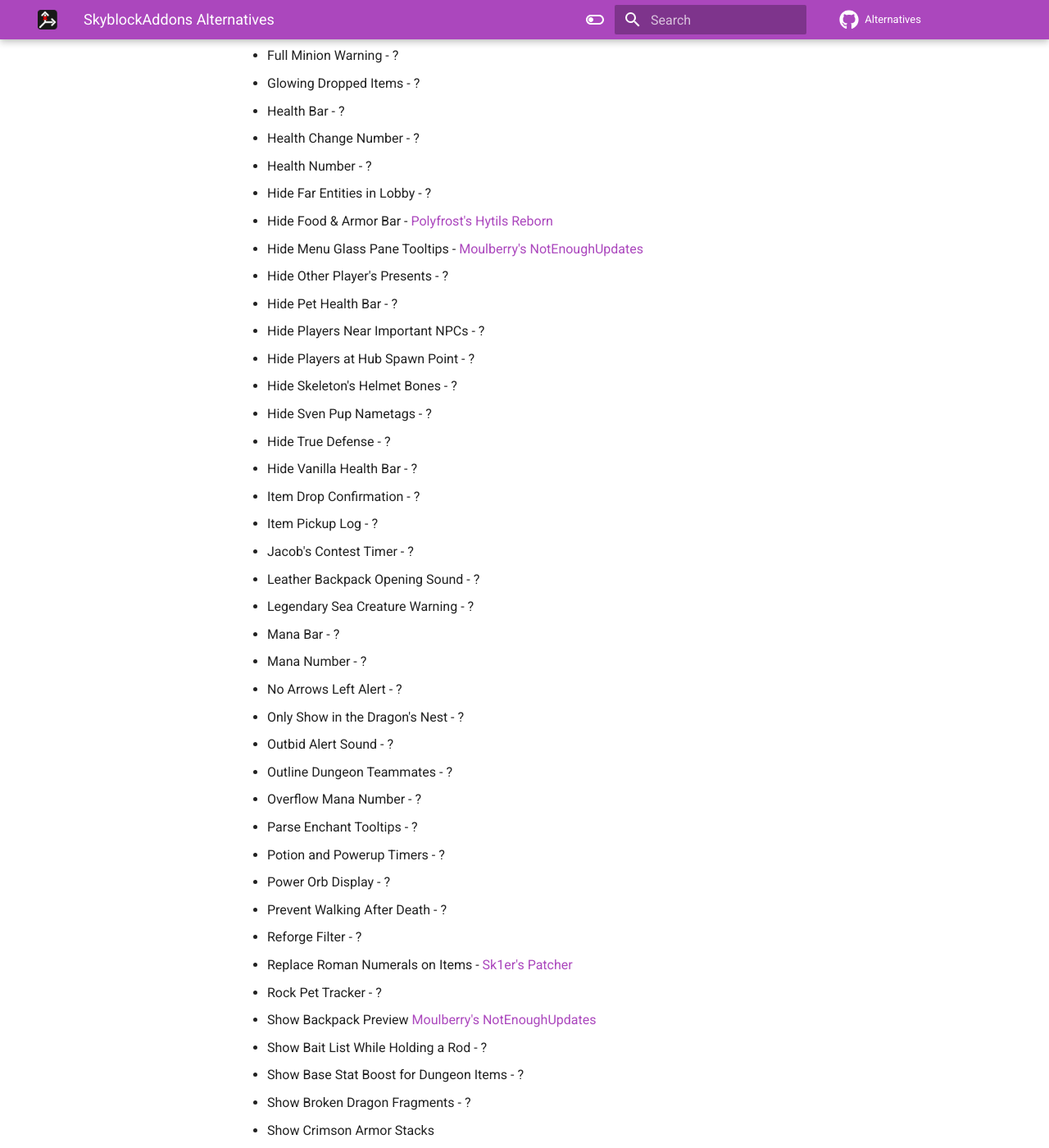
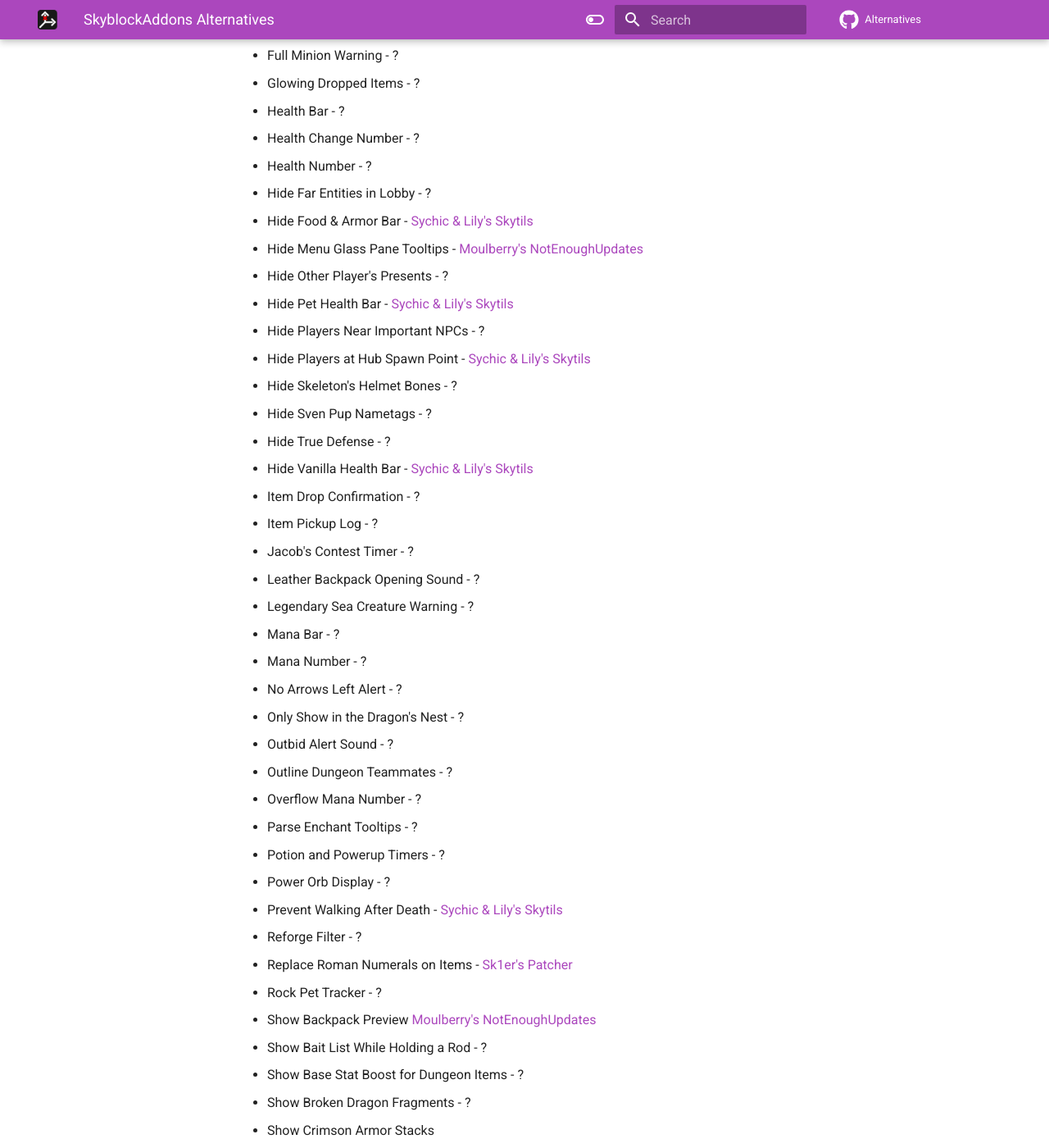
Before and after one commit to MicrocontrollersDev/Alternatives, an MkDocs documentation site: the page built from docs/1.8.9/skyblockaddons.md, in a window 1280 px wide and 1400 px high, scrolled down 1516 px. Shown: the whole window at 82% size. Built offline with MkDocs 1.6.1 and Material for MkDocs 9.7.7, drawn with Linux system fonts in a browser that asks for light colours; comment, search, counter and statistics services are not loaded; some of the changed text lies outside the part shown.

Commit message:
skytils 1.5.1 features

```diff
--- a/docs/1.8.9/skyblockaddons.md
+++ b/docs/1.8.9/skyblockaddons.md
@@ -22,15 +22,15 @@
 * Defence Percentage - ?
 * Defence Symbol - ?
 * Disable Boss Messages - ?
-* Disable Enderman Teleportation
-* Disable Location Not Perfect Warnings -?
+* Disable Enderman Teleportation - [Sychic & Lily's Skytils](https://github.com/Skytils/SkytilsMod/releases/latest)
+* Disable Location Not Perfect Warnings - ?
 * Disable Magical Mushroom Soup Messages - ?
 * Disable Mort Messages - ?
 * Disable Night Vision Potion Blinking - ?
 * Disable Teleport Pad Messages - ?
 * Discord Rich Presence - [DeDiamondPro's HyCord](https://github.com/DeDiamondPro/HyCord/releases/latest)
 * Dolphin Pet Tracker - ?
-* Don't Reset Cursor Between Inventories - [Moulberry's NotEnoughUpdates](https://github.com/Moulberry/NotEnoughUpdates/releases/latest)
+* Don't Reset Cursor Between Inventories - [Sychic & Lily's Skytils](https://github.com/Skytils/SkytilsMod/releases/latest) / [Moulberry's NotEnoughUpdates](https://github.com/Moulberry/NotEnoughUpdates/releases/latest)
 * Dragon Tracker - ?
 * Drill Fuel Bar - [Moulberry's NotEnoughUpdates](https://github.com/Moulberry/NotEnoughUpdates/releases/latest)
 * Drill Fuel Number - ?
@@ -50,16 +50,16 @@
 * Health Change Number - ?
 * Health Number - ?
 * Hide Far Entities in Lobby - ?
-* Hide Food & Armor Bar - [Polyfrost's Hytils Reborn](https://github.com/Polyfrost/Hytils-Reborn/releases/latest)
+* Hide Food & Armor Bar - [Sychic & Lily's Skytils](https://github.com/Skytils/SkytilsMod/releases/latest)
 * Hide Menu Glass Pane Tooltips - [Moulberry's NotEnoughUpdates](https://github.com/Moulberry/NotEnoughUpdates/releases/latest)
 * Hide Other Player's Presents - ?
-* Hide Pet Health Bar - ?
+* Hide Pet Health Bar - [Sychic & Lily's Skytils](https://github.com/Skytils/SkytilsMod/releases/latest)
 * Hide Players Near Important NPCs - ?
-* Hide Players at Hub Spawn Point - ?
+* Hide Players at Hub Spawn Point - [Sychic & Lily's Skytils](https://github.com/Skytils/SkytilsMod/releases/latest)
 * Hide Skeleton's Helmet Bones - ?
 * Hide Sven Pup Nametags - ?
 * Hide True Defense - ?
-* Hide Vanilla Health Bar - ?
+* Hide Vanilla Health Bar - [Sychic & Lily's Skytils](https://github.com/Skytils/SkytilsMod/releases/latest)
 * Item Drop Confirmation - ?
 * Item Pickup Log - ?
 * Jacob's Contest Timer - ?
@@ -75,7 +75,7 @@
 * Parse Enchant Tooltips - ?
 * Potion and Powerup Timers - ?
 * Power Orb Display - ?
-* Prevent Walking After Death - ?
+* Prevent Walking After Death - [Sychic & Lily's Skytils](https://github.com/Skytils/SkytilsMod/releases/latest)
 * Reforge Filter - ?
 * Replace Roman Numerals on Items - [Sk1er's Patcher](https://sk1er.club/mods/patcher)
 * Rock Pet Tracker - ?
```
